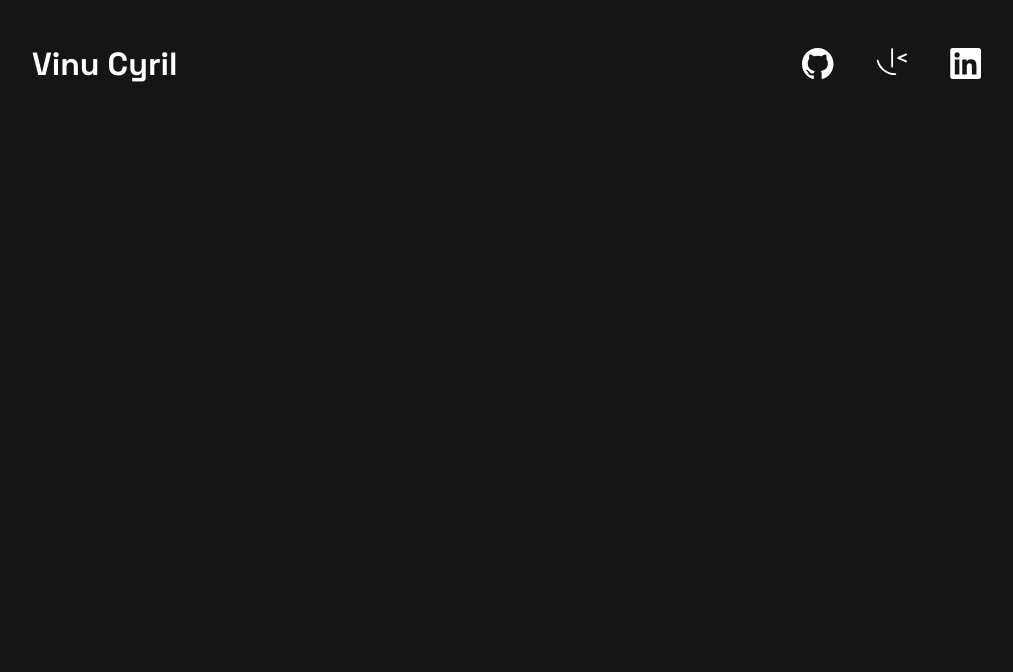
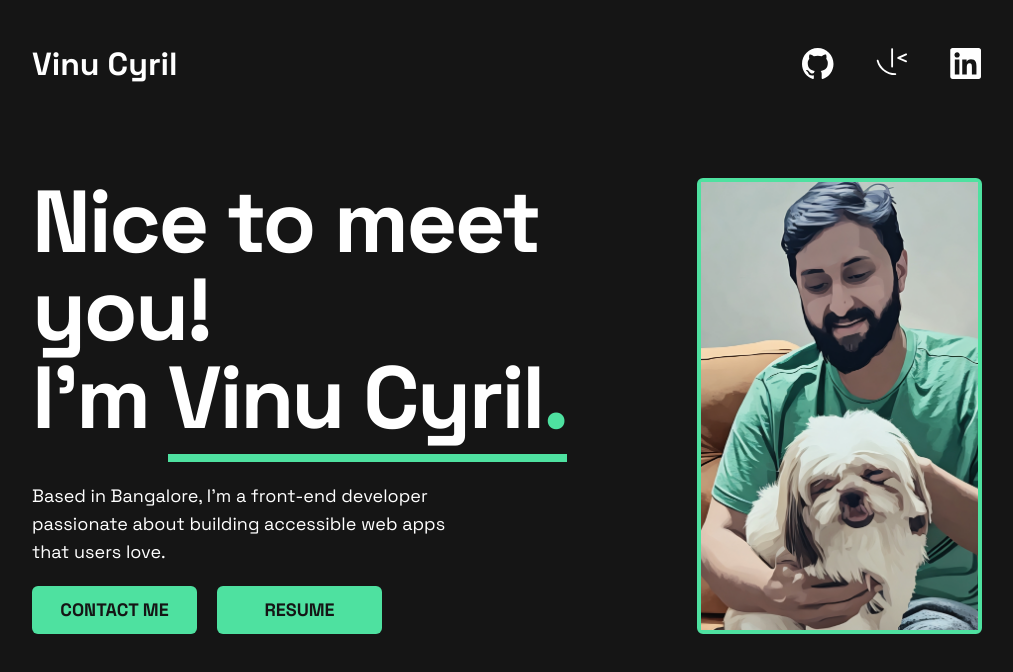
Before and after one commit to vinuman/Portfolio-2024, a Next.js app: page / in a window 1280 px wide. Shown: the top 672 px of the page, without its empty margins (133-1146 px from the left). Built offline with nearby package versions, Linux system fonts and the light colour scheme.

Commit message:
main first draft

```diff
--- /dev/null
+++ b/app/components/Button.tsx
@@ -0,0 +1,20 @@
+import React from "react";
+
+interface ButtonProps extends React.ButtonHTMLAttributes<HTMLButtonElement> {
+  className?: string;
+  text: string;
+  onClick?: React.MouseEventHandler<HTMLButtonElement>;
+}
+
+const Button: React.FC<ButtonProps> = ({ className, text, onClick }) => {
+  return (
+    <button
+      onClick={onClick}
+      className={`w-[165px] h-[48px] bg-primary-200 rounded-md text-primary-100 font-bold uppercase text-body-l ${className}`}
+    >
+      {text}
+    </button>
+  );
+};
+
+export default Button;
--- /dev/null
+++ b/app/components/Main.tsx
@@ -0,0 +1,39 @@
+import React from "react";
+import Image from "next/image";
+import profile from "@/app/assets/PortfolioDP.png";
+import Button from "./Button";
+
+const Main = () => {
+  return (
+    <>
+      <div className="flex w-full mt-[80px]">
+        <div className="flex flex-col gap-[20px] w-[70%]">
+          <h1 className="text-heading-xl font-extrabold text-white">
+            Nice to meet you!<br></br>I'm{" "}
+            <span className=" border-b-8 border-primary-200">
+              {" "}
+              Vinu Cyril<span className=" text-primary-200">.</span>
+            </span>
+          </h1>
+          <p className=" text-body-l text-white mt-[20px]">
+            Based in Bangalore, I’m a front-end developer<br></br> passionate
+            about building accessible web apps<br></br> that users love.
+          </p>
+          <div className="flex items-center gap-[20px]">
+            <Button text="contact me" />
+            <Button text="Resume" />
+          </div>
+        </div>
+        <div className=" w-[30%] border-4 border-primary-200 rounded-md">
+          <Image
+            className=" object-cover h-full"
+            src={profile}
+            alt="profile image"
+          />
+        </div>
+      </div>
+    </>
+  );
+};
+
+export default Main;
--- a/app/components/Navbar.tsx
+++ b/app/components/Navbar.tsx
@@ -7,7 +7,7 @@ import linkedin from "@/app/assets/LinkedIn.svg";
 const Navbar = () => {
   return (
     <>
-      <div className=" max-w-[1110px] mx-auto flex items-center justify-between w-full">
+      <div className=" max-w-[1110px] mx-auto flex items-center justify-between w-full pb-[10px]">
         <p className=" text-white font-bold text-[32px]">Vinu Cyril</p>
         <div className="flex justify-between w-[180px]">
           <a
--- a/app/page.tsx
+++ b/app/page.tsx
@@ -1,12 +1,12 @@
-import Image from "next/image";
-import github from "./assets/github.svg";
 import Navbar from "./components/Navbar";
+import Main from "./components/Main";
 
 export default function Home() {
   return (
     <>
       <div className="px-[165px] py-[40px] bg-primary-100 min-h-screen">
         <Navbar />
+        <Main />
       </div>
     </>
   );
```
Also changed, not shown: app/assets/PortfolioDP.png (added).
